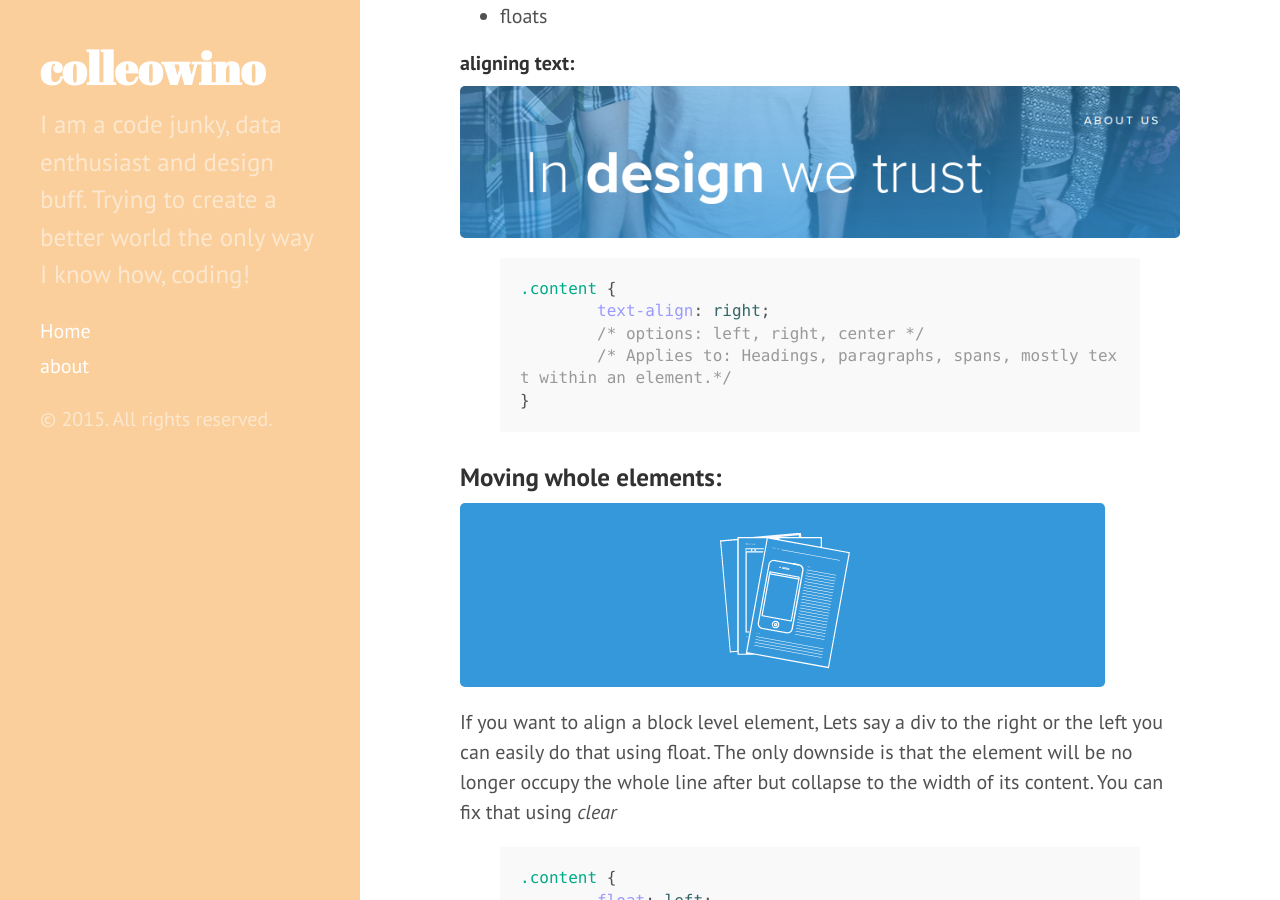
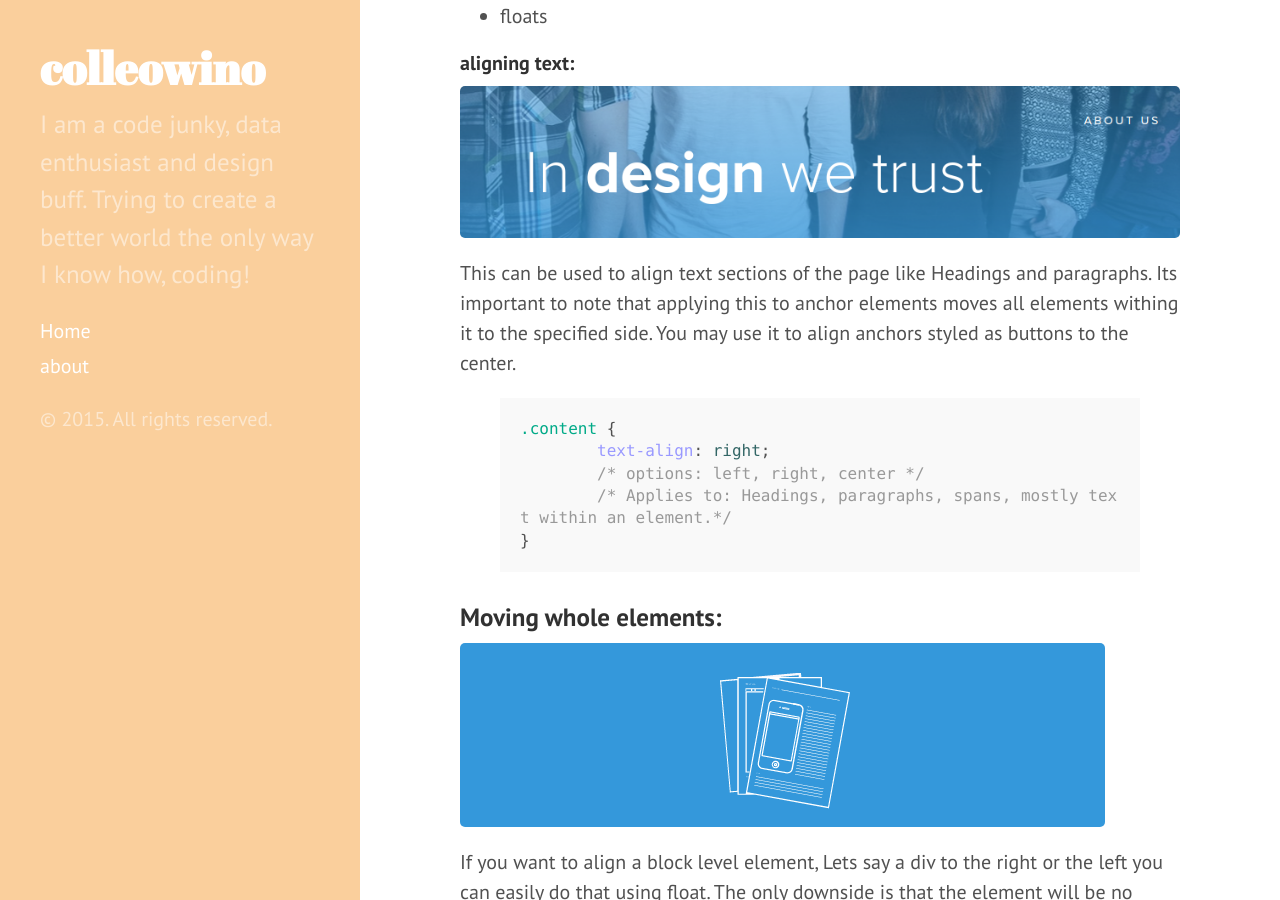
Before and after one commit to colleowino/colleowino.github.io, a Jekyll site: the page built from _posts/2015-09-23-aligning-html-elements.md, in a window 1280 px wide and 900 px high, scrolled down 580 px. Built offline with Jekyll 4.4.1, drawn with Linux system fonts in a browser that asks for light colours; Markdown is read by kramdown in place of the engine named in the settings.

Commit message:
button anchors aligned

```diff
--- a/_posts/2015-09-23-aligning-html-elements.md
+++ b/_posts/2015-09-23-aligning-html-elements.md
@@ -23,6 +23,7 @@ You have two options depending on what you want to align. The only requirement i
 
 ##### aligning text:
 ![placeholder]({{ site.baseurl }}/img/uxpin-text-left.png)
+This can be used to align text sections of the page like Headings and paragraphs. Its important to note that applying this to anchor elements moves all elements withing it to the specified side. You may use it to align anchors styled as buttons to the center.
 
 {% highlight css %}
 .content {
```
